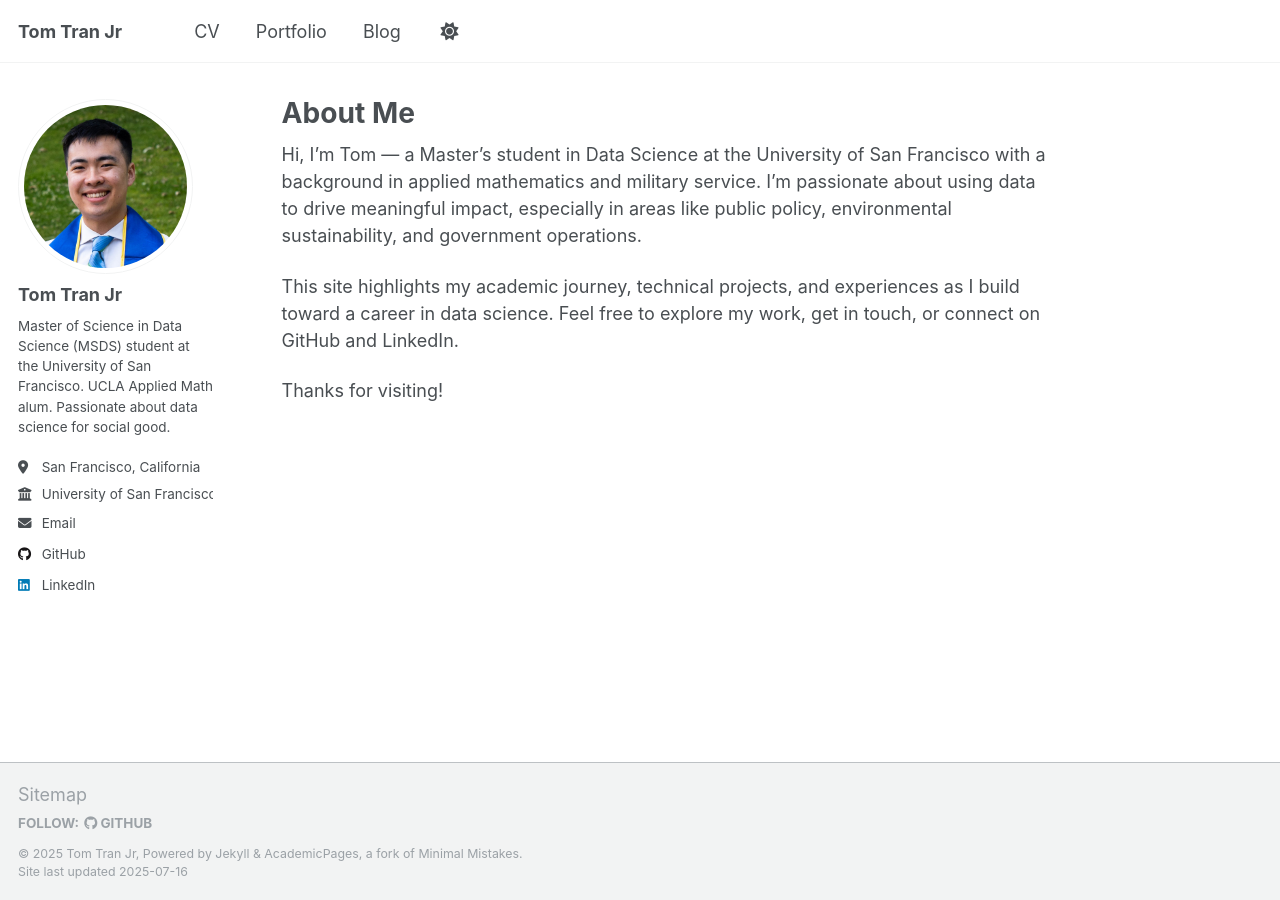
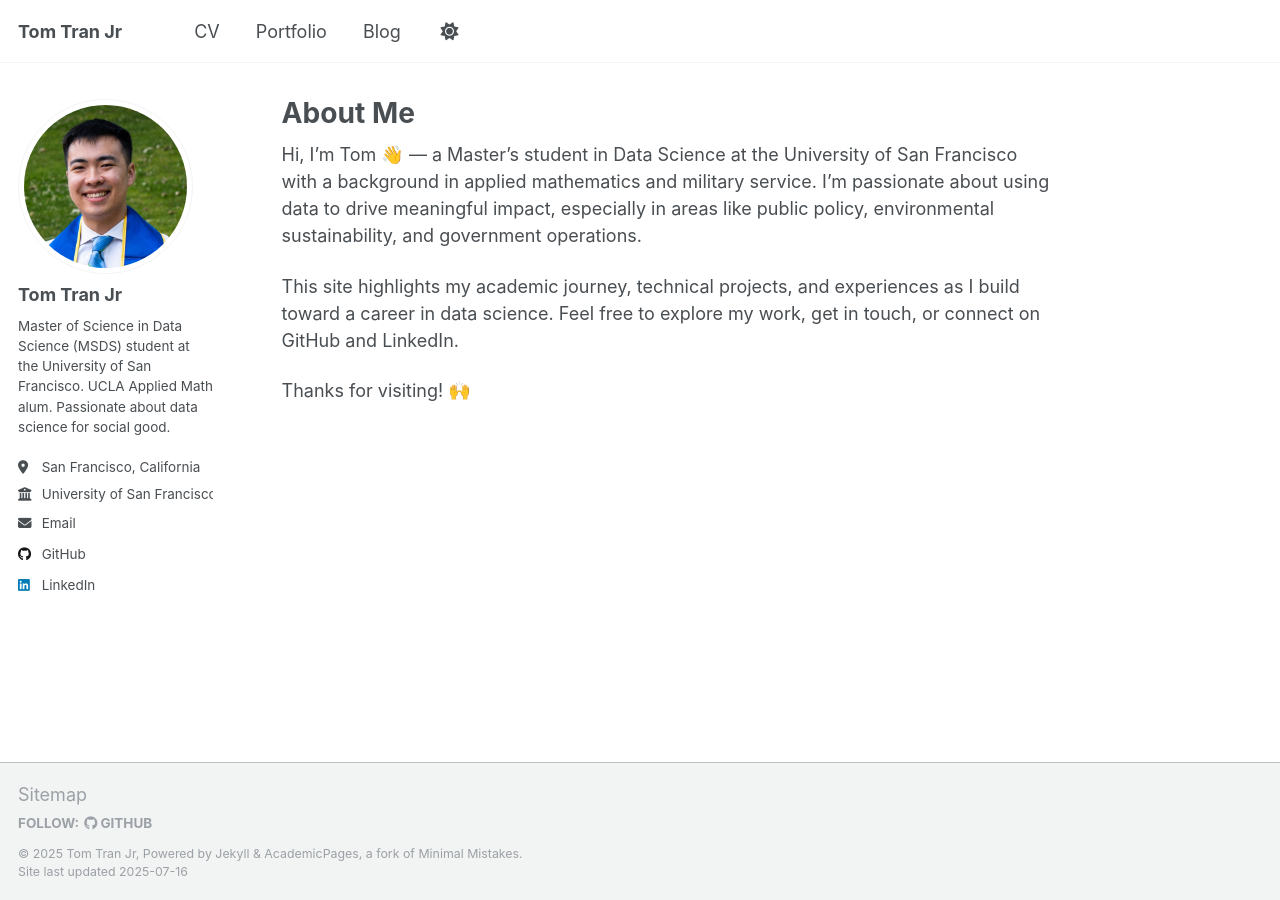
Before and after one commit to tomtranjr/tomtranjr.github.io, a Jekyll site: the page built from _pages/about.md, in a window 1280 px wide. Built offline with Jekyll 4.4.1, drawn with Linux system fonts in a browser that asks for light colours; a script that is not in the unit is left out.

```diff
--- a/_pages/about.md
+++ b/_pages/about.md
@@ -7,8 +7,8 @@ redirect_from:
   - /about.html
 ---
 
-Hi, I'm Tom — a Master's student in Data Science at the University of San Francisco with a background in applied mathematics and military service. I’m passionate about using data to drive meaningful impact, especially in areas like public policy, environmental sustainability, and government operations.
+Hi, I'm Tom 👋 — a Master's student in Data Science at the University of San Francisco with a background in applied mathematics and military service. I’m passionate about using data to drive meaningful impact, especially in areas like public policy, environmental sustainability, and government operations.
 
 This site highlights my academic journey, technical projects, and experiences as I build toward a career in data science. Feel free to explore my work, get in touch, or connect on GitHub and LinkedIn.
 
-Thanks for visiting!
+Thanks for visiting! 🙌
```
